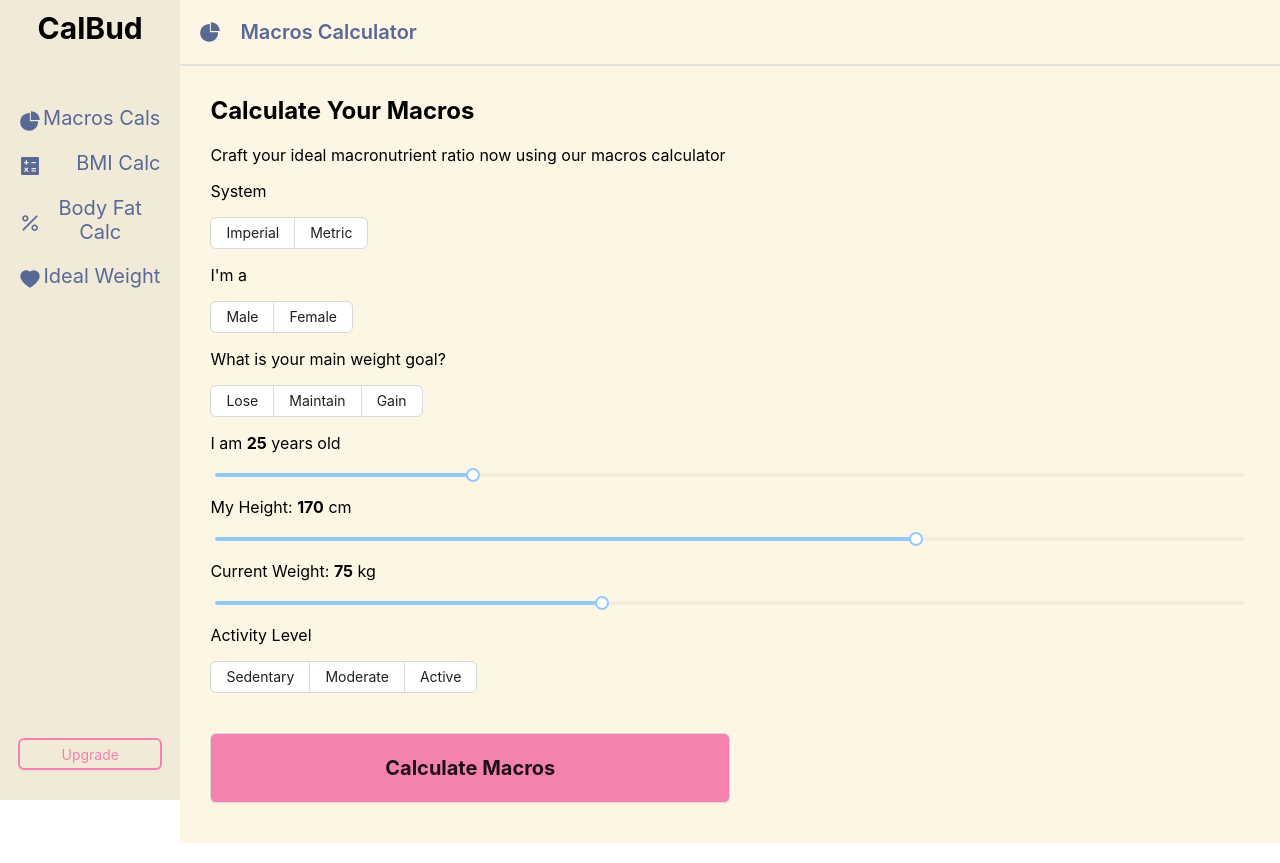
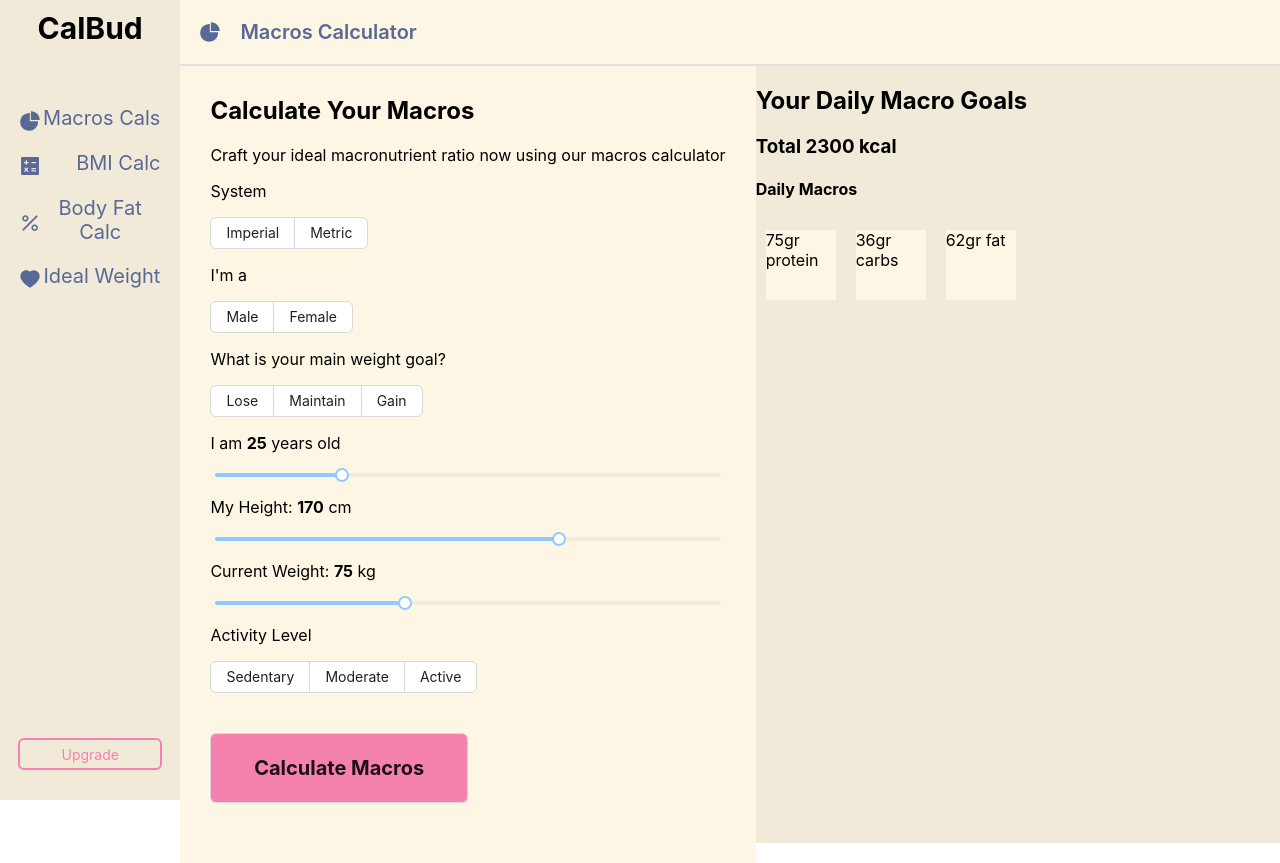
Before and after one commit to berkbozok/calBud, a React (Create React App) app: page / in a window 1280 px wide. Shown: the top 863 px of the page. Built offline with nearby package versions, Linux system fonts and the light colour scheme.

Commit message:
right side added

```diff
--- a/src/App.css
+++ b/src/App.css
@@ -7,6 +7,27 @@
   display: flex;
   flex-direction: column;
   width: 100%;
+}
+.main-page-layout {
+  display: flex;
+  flex-direction: row;
+  background-color: #f1ead9;
+}
+.daily-macro-title {
+  /* display: flex;
+  justify-content: center;
+  align-items: center;
+  width: 50%; */
+}
+.daily-macro-value {
+  display: flex;
+  flex-direction: row !important;
+}
+.macro-value-div {
+  background-color: #fef6e4;
+  margin: 10px;
+  height: 70px;
+  width: 70px;
 }
 
 .nav-bar {
--- a/src/components/macros-calc.tsx
+++ b/src/components/macros-calc.tsx
@@ -56,10 +56,12 @@
           Macros Calculator
         </div>
         <div className="line"></div>
+        <div className="main-page-layout">
           <div className="main-page">
             <h2>Calculate Your Macros</h2>
             <p>
-            Craft your ideal macronutrient ratio now using our macros calculator
+              Craft your ideal macronutrient ratio now using our macros
+              calculator
             </p>
             <div>
               <p>System</p>
@@ -131,6 +133,17 @@
               </Button>
             </div>
           </div>
+          <div className="daily-macro-title">
+            <h2>Your Daily Macro Goals</h2>
+            <h3>Total 2300 kcal</h3>
+            <h4>Daily Macros</h4>
+            <div className="daily-macro-value">
+              <div className="macro-value-div">75gr protein</div>
+              <div className="macro-value-div">36gr carbs</div>
+              <div className="macro-value-div">62gr fat</div>
+            </div>
+          </div>
+        </div>
       </div>
     </>
   );
```
Lines whose indentation alone changed are shown as unchanged.
